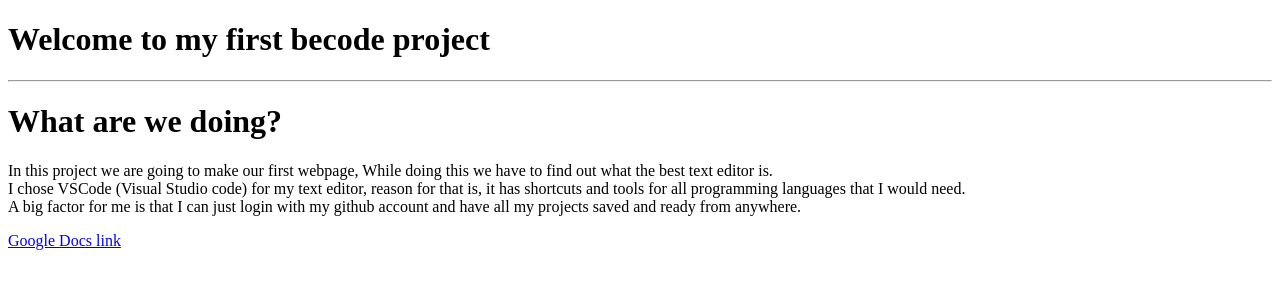
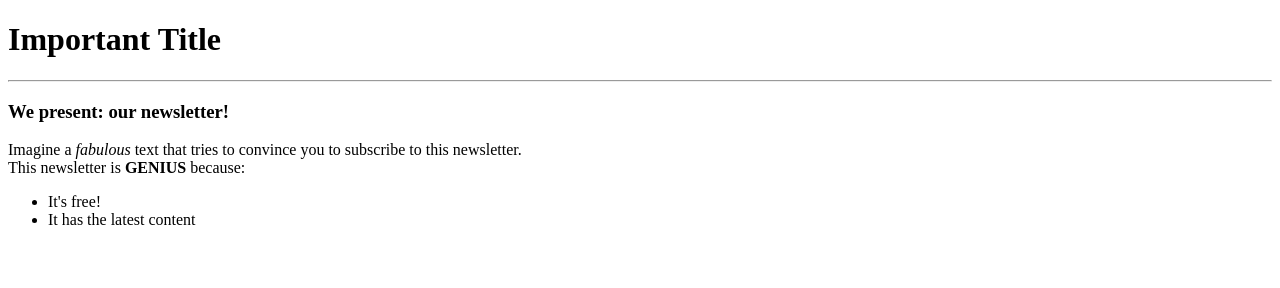
Before and after one commit to phlexipus/School-stuff, a plain HTML site: page index.html in a window 1280 px wide. Drawn offline with Linux system fonts and the light colour scheme.

Commit message:
Edit to show new "first html"

```diff
--- a/index.html
+++ b/index.html
@@ -2,22 +2,25 @@
 
 <html lang="en">
 
-<html>
+    <title>first.html</title>
 
-    <title>First project!</title>
 
-    <head><h1>Welcome to my first becode project</h1></head>
+    <head><h1>Important Title</h1></head>
 
+    <hr>
+
+       <h3> We present: our newsletter!</h3>
         <body>
 
-            <hr>
-                <h1>What are we doing?</h1>
+            <p> Imagine a <i>fabulous</i> text that tries to convince you to subscribe to this newsletter.<br>
+            This newsletter is <b>GENIUS</b> because:</p>
 
-                <p>In this project we are going to make our first webpage, While doing this we have to find out what the best text editor is.<br>
-                   I chose VSCode (Visual Studio code) for my text editor, reason for that is, it has shortcuts and tools for all programming languages that I would need.<br>
-                   A big factor for me is that I can just login with my github account and have all my projects saved and ready from anywhere.</p>
+                <ul>
+                    <li> It's free!</li>
+                    <li> It has the latest content</li>
 
-            <a href="https://docs.google.com/document/d/1JSS63rS1ogWvwBBHtX9Fdfedsmtd-wlc1M2wWXEvTd8/edit#heading=h.holts3qy6i0v"> Google Docs link</a>
+                </ul>
 
         </body>
+
 </html>
```
